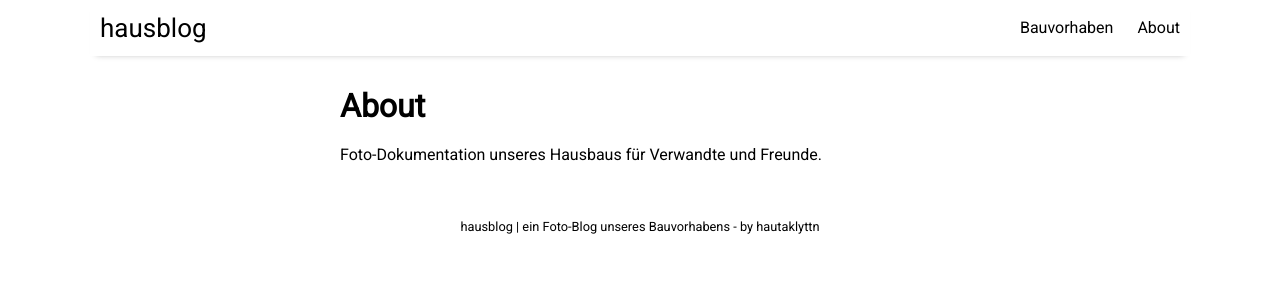
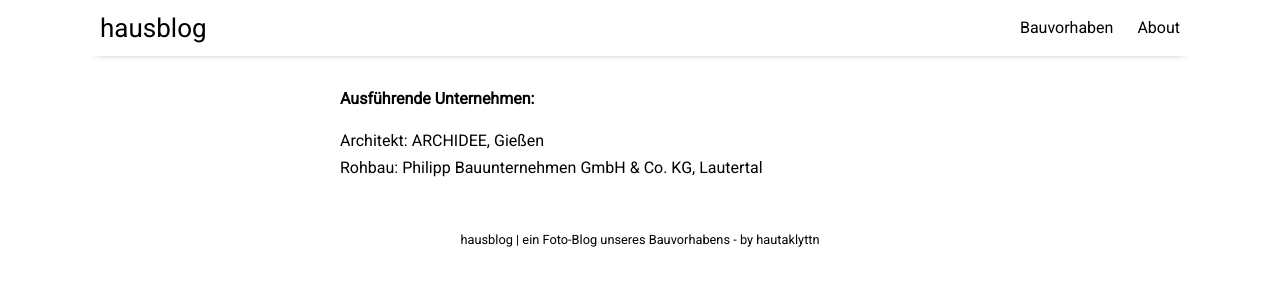
Before and after one commit to Hautaklyttn/hausblog, a Jekyll site: the page built from docs/pages/about.md, in a window 1280 px wide. Shown: the top 300 px of the page. Built offline with Jekyll 4.4.1, drawn with Linux system fonts in a browser that asks for light colours; nearby versions of some CDN libraries.

Commit message:
Initial adaptions

```diff
--- a/docs/pages/about.md
+++ b/docs/pages/about.md
@@ -1,6 +1,9 @@
 ---
 layout: misc
-title: About
+title:
 ---
 
-Foto-Dokumentation unseres Hausbaus für Verwandte und Freunde.
+**Ausführende Unternehmen:**
+
+Architekt: ARCHIDEE, Gießen
+Rohbau: Philipp Bauunternehmen GmbH & Co. KG, Lautertal
```
